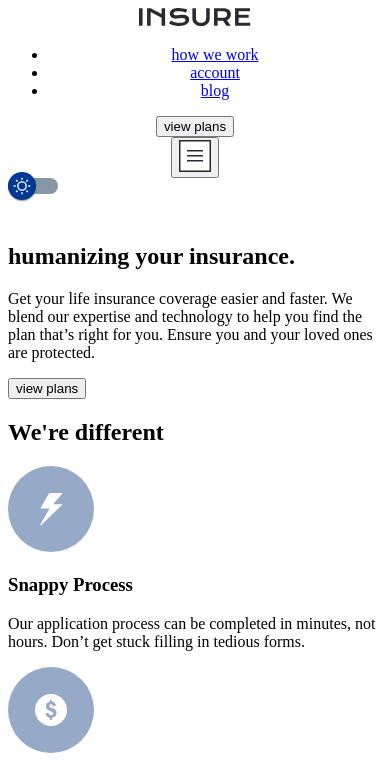
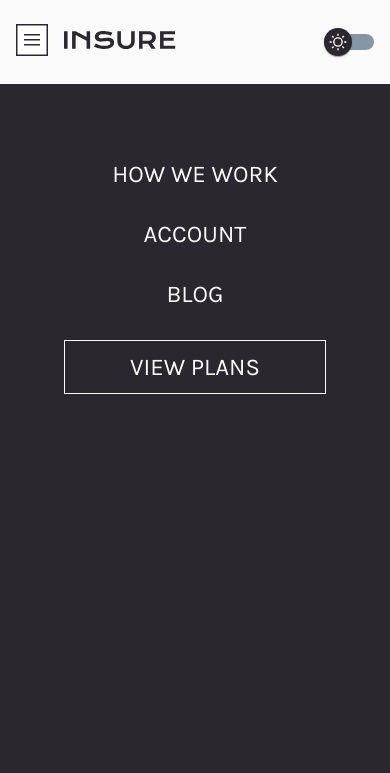
Before and after one commit to olopcodes/insure, a plain HTML site: page index.html in a window 390 px wide. Shown: the top 773 px of the page. Drawn offline with nearby package versions, Linux system fonts and the light colour scheme.

Commit message:
added header and nav styles, and some responsiveness

```diff
--- a/css/style.css
+++ b/css/style.css
@@ -5,7 +5,7 @@
     --bg-color: hsl(0, 0%, 98%);
     --dark-violet: hsl(256, 26%, 20%);
 
-    --very-dark-violet: hsl(270, 9%, 17%);
+    --text-color: hsl(270, 9%, 17%);
     --gray-blue: hsl(216, 30%, 68%);
     --gray-violet: hsl(273, 4%, 51%);
 
@@ -18,3 +18,152 @@
     --fw-bold: 700;
 
 }
+
+[theme-dark="dark-theme"] {
+    --bg-color: hsl(256, 26%, 20%);
+    --text-color: hsl(0, 0%, 98%);
+
+}
+
+* {
+    box-sizing: border-box;
+}
+
+body {
+    min-height: 100vh;
+    margin: 0;
+    padding: 0;
+    font-family: var(--body-font);
+    font-size: var(--body-font);
+    background-color: var(--bg-color);
+    color: var(--text-color);
+}
+
+ul {
+    padding: 0;
+    margin: 0;
+    list-style: none;
+}
+
+button {
+    all: unset;
+    cursor: pointer;
+    transition: all .3s ease;
+}
+
+a {
+    display: inline-block;
+    text-decoration: none;
+    color: inherit;
+    text-transform: uppercase;
+}
+
+.btn-cta {
+    text-transform: uppercase;
+    border: 1.5px solid var(--text-color);
+    padding: .75rem 1.15rem;
+}
+
+.btn-cta:hover {
+    background-color: var(--text-color);
+    color: var(--bg-color);
+}
+
+.slider .circle {
+    background-color: var(--text-color);
+}
+
+/* header =============== */
+
+.header-container {
+    padding: 0 1rem;
+    width: 100%;
+    background-color: var(--bg-color);
+    position: relative;
+    z-index: 100;
+}
+
+.site-header {
+    display: flex;
+    align-items: center;
+    gap: 1rem;
+    padding: 1.5rem 0;
+}
+
+.site-header .logo {
+    margin-right: auto;
+    order: 2;
+}
+
+.site-header .nav {
+    display: none;
+}
+
+.site-header .btn {
+    order: 1;
+}
+
+.site-header #btn-theme {
+    order: 3;
+}
+
+/* mobile nav */
+.mobile-nav {
+    position: fixed;
+    width: 100%;
+    height: 100vh;
+    background-color: var(--text-color);
+    color: var(--bg-color);
+    top: 0;
+    left: 0;
+    padding: 10rem 4rem 4rem;
+    font-size: 1.5rem;
+    display: flex;
+    flex-direction: column;
+    align-items: center;
+    gap: 2rem;
+}
+
+.mobile-nav ul {
+    display: flex;
+    justify-content: center;
+    flex-direction: column;
+    align-items: center;
+    position: relative;
+    gap: 2rem;
+}
+
+.mobile-nav .btn-cta {
+    border-color: var(--bg-color);
+    align-self: stretch;
+    text-align: center;
+}
+
+@media screen and (min-width: 600px) {
+    .mobile-nav .btn-cta {
+        align-self: center;
+        padding: 1rem 2rem;
+    }
+}
+
+@media screen and (min-width: 900px) {
+    .site-header .btn-hamburger-menu {
+        display: none;
+    }
+
+    .site-header .nav {
+        display: flex;
+        align-items: center;
+        gap: 1.5rem;
+        order: 2;
+    }
+
+    .site-header ul {
+        display: flex;
+        gap: 1.5rem;
+    }
+
+    .mobile-nav {
+        display: none;
+    }
+}
--- a/index.html
+++ b/index.html
@@ -21,12 +21,12 @@
 <body>
   <!-- header -->
   <div class="header-container">
-    <header class="header">
-      <a href="#">
+    <header class="site-header">
+      <a href="#" class="logo">
         <img src="./images/logo.svg" alt="insure logo">
       </a>
 
-      <nav>
+      <nav class="nav">
         <ul>
           <li><a href="#">how we work</a></li>
           <li><a href="#">account</a></li>
@@ -385,6 +385,16 @@
       </div>
     </div>
   </footer>
+
+  <!-- mobile nav -->
+  <nav class="mobile-nav">
+    <ul>
+      <li><a href="#">how we work</a></li>
+      <li><a href="#">account</a></li>
+      <li><a href="#">blog</a></li>
+    </ul>
+    <button class="btn btn-cta">view plans</button>
+  </nav>
   <script src="https://cdnjs.cloudflare.com/ajax/libs/jquery/3.7.1/jquery.min.js"
     integrity="sha512-v2CJ7UaYy4JwqLDIrZUI/4hqeoQieOmAZNXBeQyjo21dadnwR+8ZaIJVT8EE2iyI61OV8e6M8PP2/4hpQINQ/g=="
     crossorigin="anonymous" referrerpolicy="no-referrer"></script>
```
